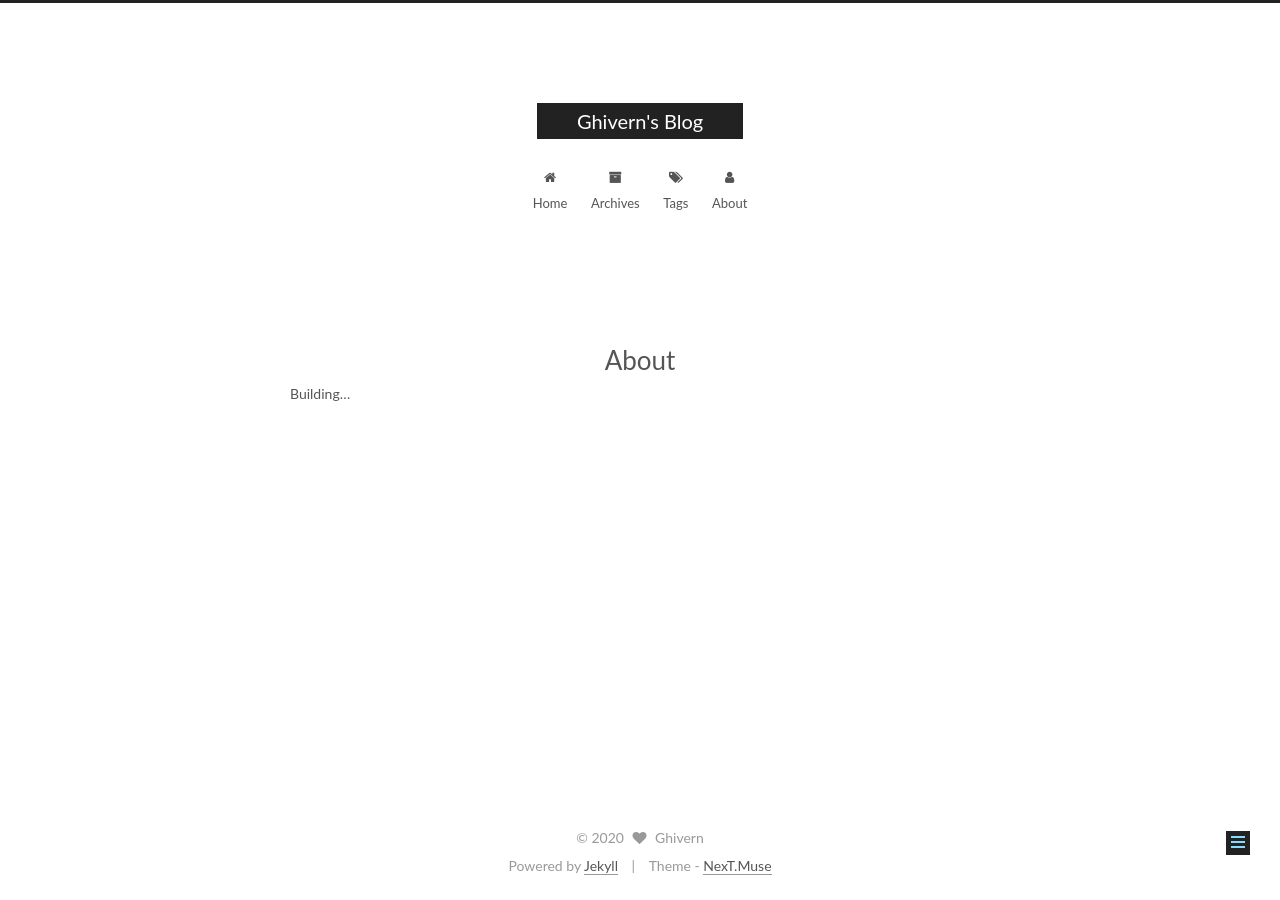
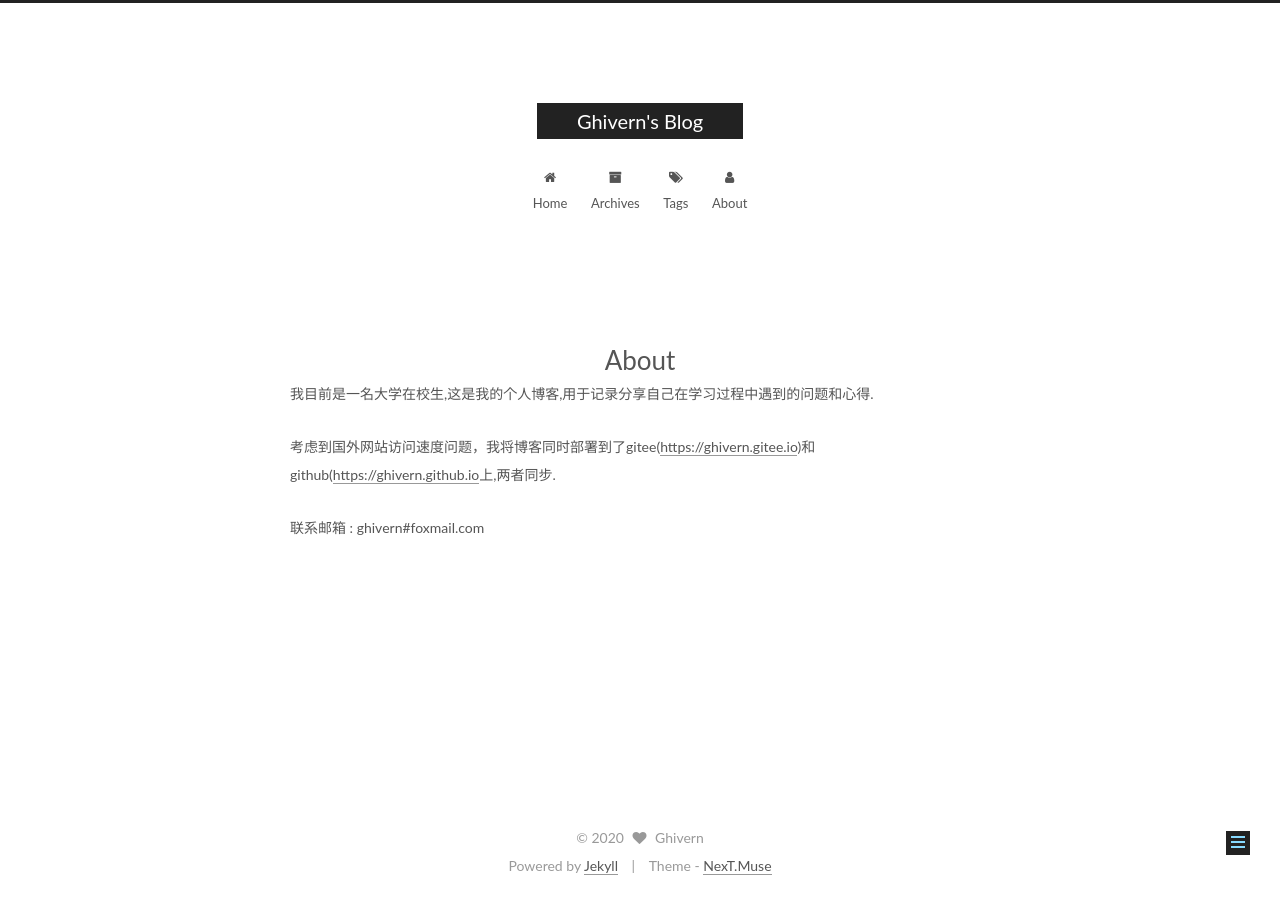
Before and after one commit to Ghivern/Ghivern.github.io, a Jekyll site: the page built from about/index.md, in a window 1280 px wide. Built offline with Jekyll 4.4.1, drawn with Linux system fonts in a browser that asks for light colours.

Commit message:
add instruction about me

```diff
--- a/about/index.md
+++ b/about/index.md
@@ -3,4 +3,8 @@ layout: page
 type: about
 ---
 
-Building...
+我目前是一名大学在校生,这是我的个人博客,用于记录分享自己在学习过程中遇到的问题和心得.
+
+考虑到国外网站访问速度问题，我将博客同时部署到了gitee([https://ghivern.gitee.io](url https://ghivern.gitee.io))和github([https://ghivern.github.io](url https://ghivern.github.io)上,两者同步.
+
+联系邮箱 : ghivern#foxmail.com
```
